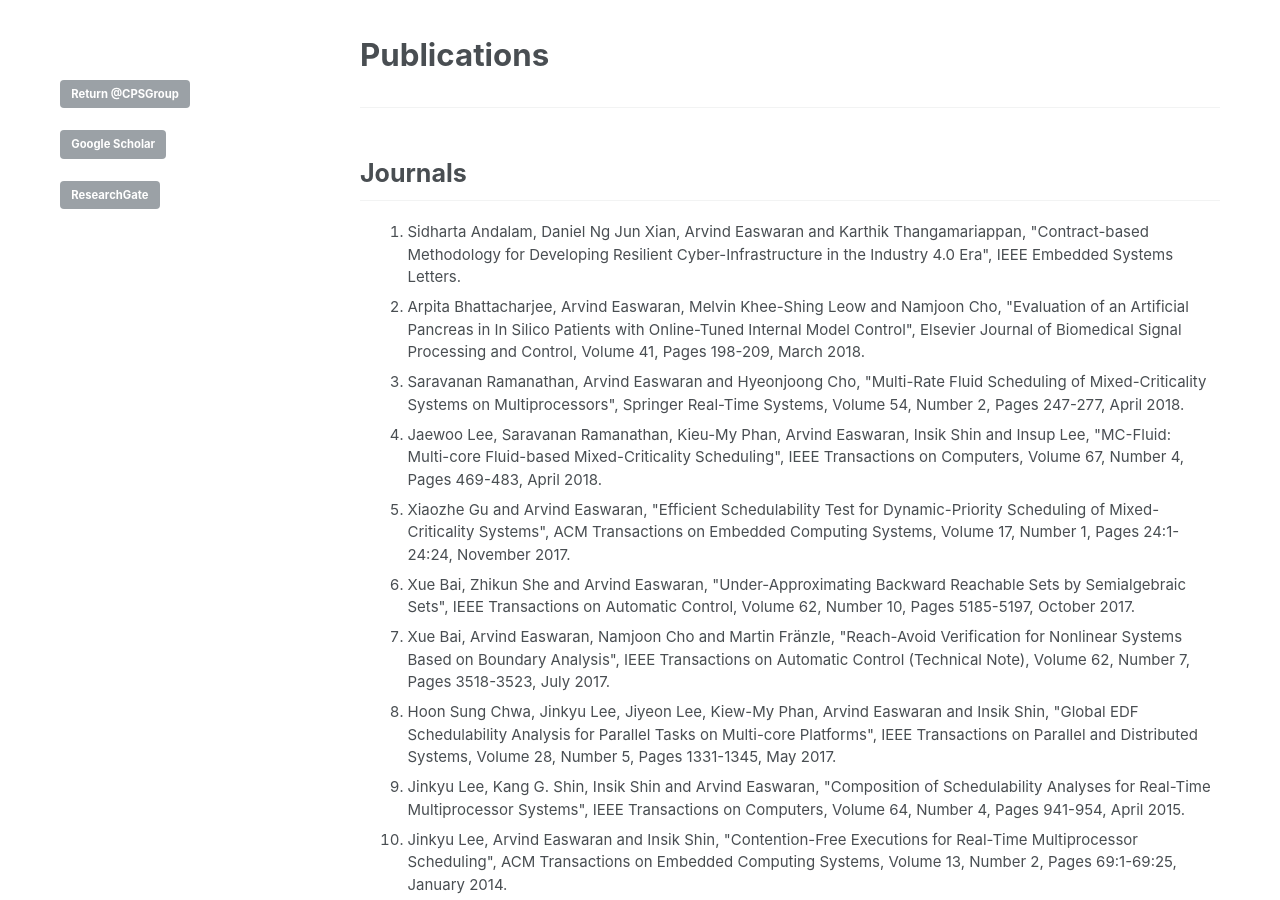
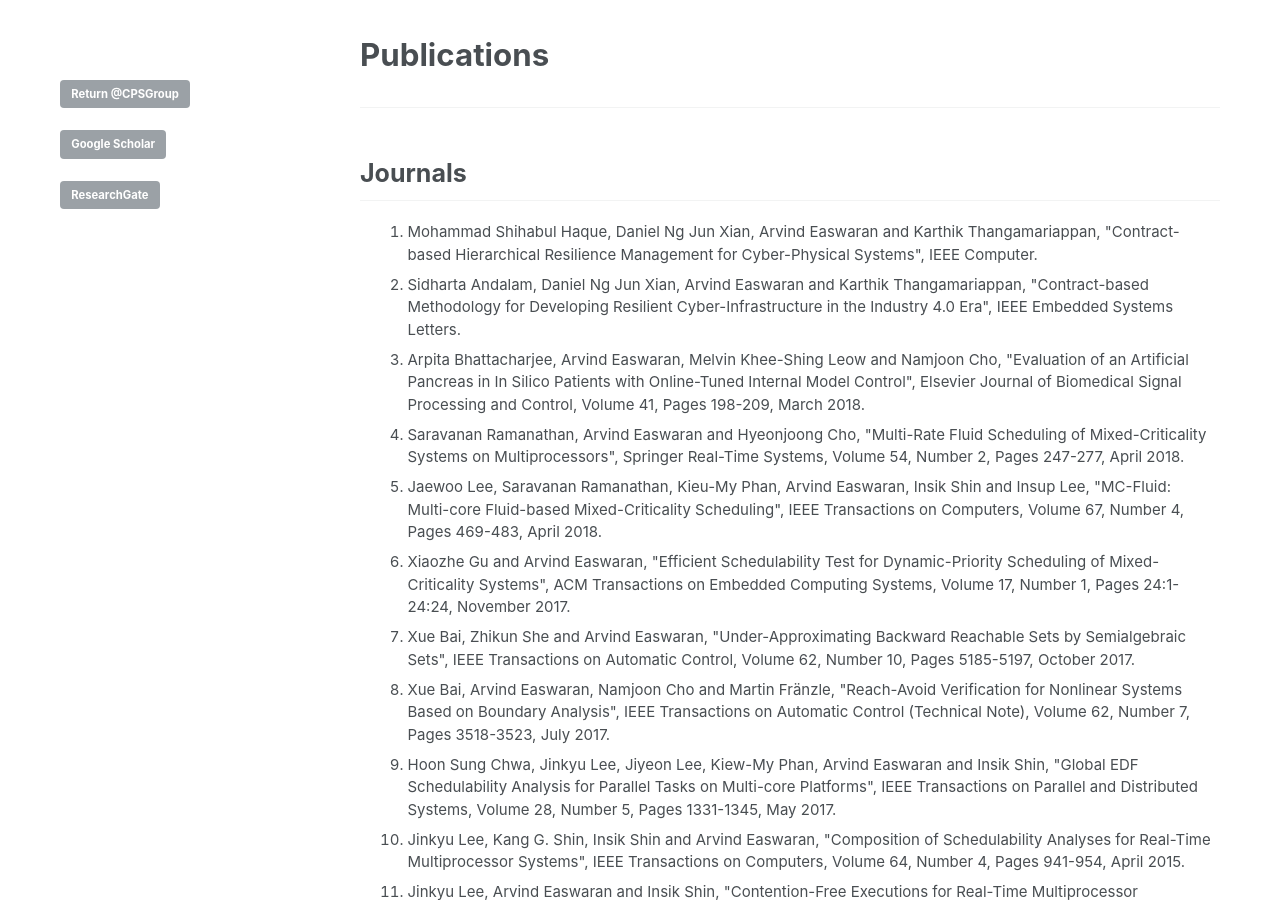
Before and after one commit to CPS-research-group/CPS-research-group.github.io, a Jekyll site: the page built from _pages/research_profile.md, in a window 1280 px wide and 900 px high. Built offline with Jekyll 4.4.1, drawn with Linux system fonts in a browser that asks for light colours.

Commit message:
Updates.

```diff
--- a/_pages/research_profile.md
+++ b/_pages/research_profile.md
@@ -24,6 +24,7 @@ a.a:active {color:#0000FF; text-decoration:none;}
 ## Journals
 
   <ol>
+    <li class="a">Mohammad Shihabul Haque, Daniel Ng Jun Xian, Arvind Easwaran and Karthik Thangamariappan, "Contract-based Hierarchical Resilience Management for Cyber-Physical Systems", IEEE Computer.</li>
     <li class="a">Sidharta Andalam, Daniel Ng Jun Xian, Arvind Easwaran and Karthik Thangamariappan, "Contract-based Methodology for Developing Resilient Cyber-Infrastructure in the Industry 4.0 Era", IEEE Embedded Systems Letters.</li>
     <li class="a">Arpita Bhattacharjee, Arvind Easwaran, Melvin Khee-Shing Leow and Namjoon Cho, "Evaluation of an Artificial Pancreas in In Silico Patients with Online-Tuned Internal Model Control", Elsevier Journal of Biomedical Signal Processing and Control, Volume 41, Pages 198-209, March 2018.</li>
     <li class="a">Saravanan Ramanathan, Arvind Easwaran and Hyeonjoong Cho, "Multi-Rate Fluid Scheduling of Mixed-Criticality Systems on Multiprocessors", Springer Real-Time Systems, Volume 54, Number 2, Pages 247-277, April 2018.</li>
```
